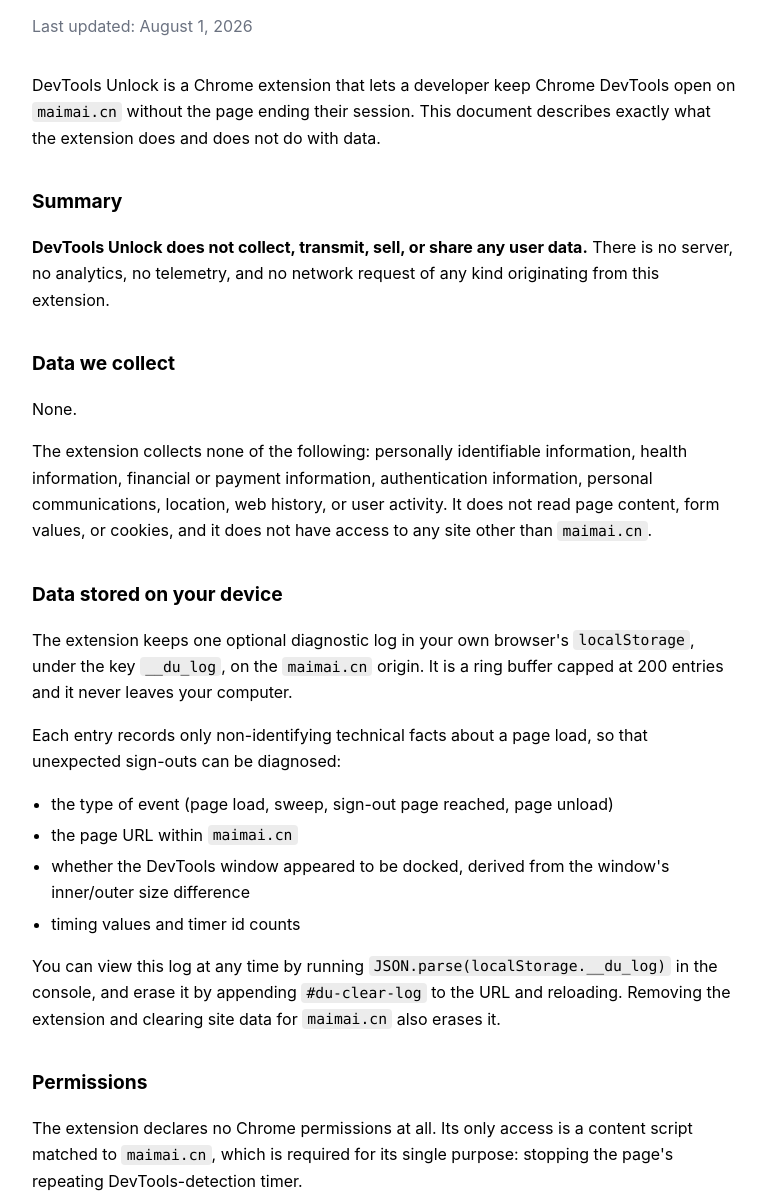
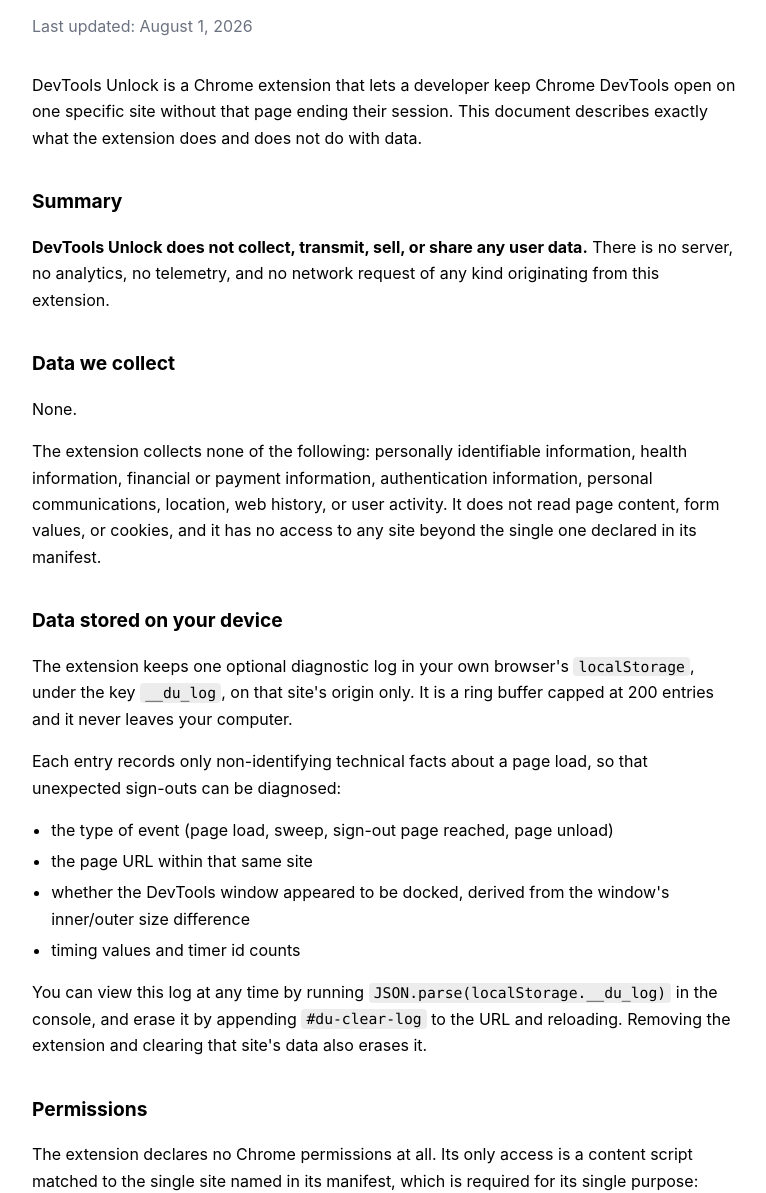
Before and after one commit to walle-go/devtools-unlock-privacy, a plain HTML site: page index.html in a window 1280 px wide. Shown: the part 109-1302 px from the top of the page, without its empty margins (256-1022 px from the left). Drawn offline with Linux system fonts and the light colour scheme.

Commit message:
Describe the covered site generically

```diff
--- a/index.html
+++ b/index.html
@@ -20,28 +20,28 @@
 <h1>Privacy Policy — DevTools Unlock</h1>
 <p class="updated">Last updated: August 1, 2026</p>
 
-<p>DevTools Unlock is a Chrome extension that lets a developer keep Chrome DevTools open on <code>maimai.cn</code> without the page ending their session. This document describes exactly what the extension does and does not do with data.</p>
+<p>DevTools Unlock is a Chrome extension that lets a developer keep Chrome DevTools open on one specific site without that page ending their session. This document describes exactly what the extension does and does not do with data.</p>
 
 <h2>Summary</h2>
 <p><strong>DevTools Unlock does not collect, transmit, sell, or share any user data.</strong> There is no server, no analytics, no telemetry, and no network request of any kind originating from this extension.</p>
 
 <h2>Data we collect</h2>
 <p>None.</p>
-<p>The extension collects none of the following: personally identifiable information, health information, financial or payment information, authentication information, personal communications, location, web history, or user activity. It does not read page content, form values, or cookies, and it does not have access to any site other than <code>maimai.cn</code>.</p>
+<p>The extension collects none of the following: personally identifiable information, health information, financial or payment information, authentication information, personal communications, location, web history, or user activity. It does not read page content, form values, or cookies, and it has no access to any site beyond the single one declared in its manifest.</p>
 
 <h2>Data stored on your device</h2>
-<p>The extension keeps one optional diagnostic log in your own browser's <code>localStorage</code>, under the key <code>__du_log</code>, on the <code>maimai.cn</code> origin. It is a ring buffer capped at 200 entries and it never leaves your computer.</p>
+<p>The extension keeps one optional diagnostic log in your own browser's <code>localStorage</code>, under the key <code>__du_log</code>, on that site's origin only. It is a ring buffer capped at 200 entries and it never leaves your computer.</p>
 <p>Each entry records only non-identifying technical facts about a page load, so that unexpected sign-outs can be diagnosed:</p>
 <ul>
   <li>the type of event (page load, sweep, sign-out page reached, page unload)</li>
-  <li>the page URL within <code>maimai.cn</code></li>
+  <li>the page URL within that same site</li>
   <li>whether the DevTools window appeared to be docked, derived from the window's inner/outer size difference</li>
   <li>timing values and timer id counts</li>
 </ul>
-<p>You can view this log at any time by running <code>JSON.parse(localStorage.__du_log)</code> in the console, and erase it by appending <code>#du-clear-log</code> to the URL and reloading. Removing the extension and clearing site data for <code>maimai.cn</code> also erases it.</p>
+<p>You can view this log at any time by running <code>JSON.parse(localStorage.__du_log)</code> in the console, and erase it by appending <code>#du-clear-log</code> to the URL and reloading. Removing the extension and clearing that site's data also erases it.</p>
 
 <h2>Permissions</h2>
-<p>The extension declares no Chrome permissions at all. Its only access is a content script matched to <code>maimai.cn</code>, which is required for its single purpose: stopping the page's repeating DevTools-detection timer.</p>
+<p>The extension declares no Chrome permissions at all. Its only access is a content script matched to the single site named in its manifest, which is required for its single purpose: stopping the page's repeating DevTools-detection timer.</p>
 
 <h2>Remote code</h2>
 <p>The extension executes no remotely hosted code. All of its logic is contained in the single <code>guard.js</code> file included in the published package.</p>
```
Also changed, not shown: 1 other file.
